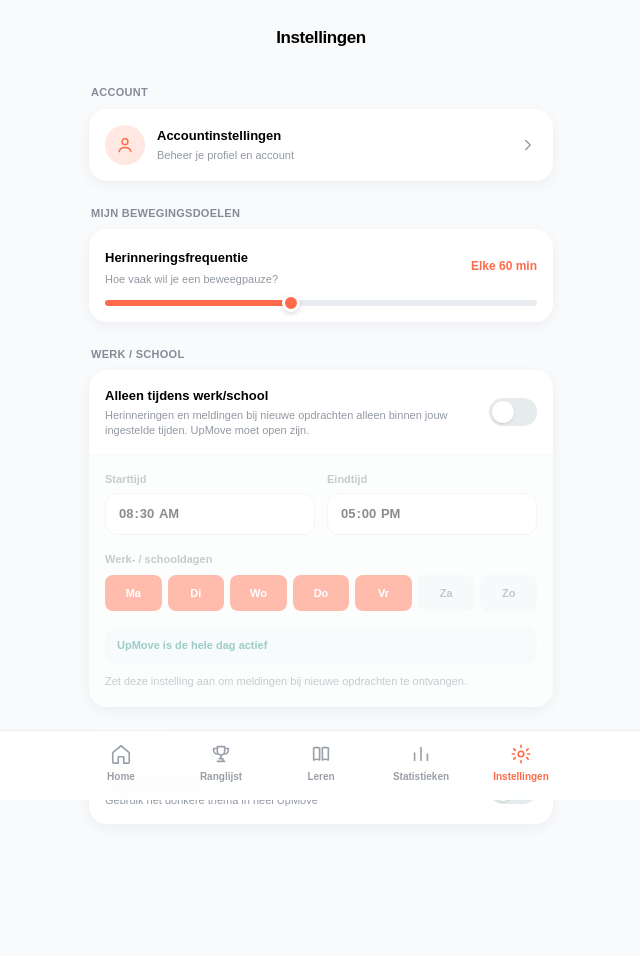
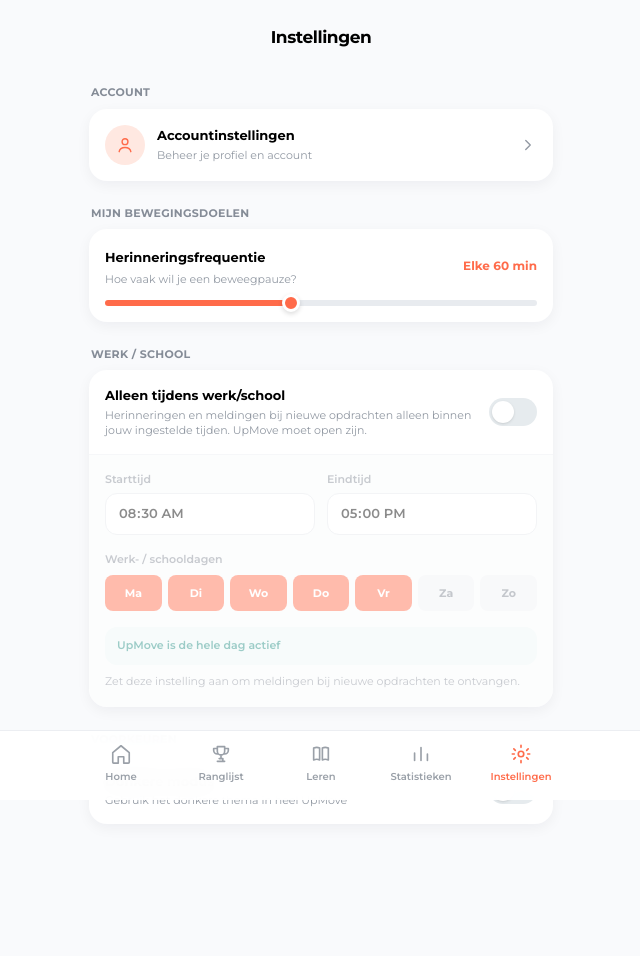
Before and after one commit to RensvdBurg/project-in-beweging, a PHP site: page /pages/settings/settings.php in a window 1280 px wide. Shown: the whole page, without its empty margins (319-959 px from the left). Run offline with PHP 8.4, Linux system fonts and the light colour scheme; the visitor is signed in with stand-in values (Sample User, id 1).

Commit message:
hide scrollbars in CSS and add Google Fonts preconnect links in settings page

```diff
--- a/css/output.css
+++ b/css/output.css
@@ -1286,6 +1286,11 @@
 }
 * {
   box-sizing: border-box;
+  scrollbar-width: none;
+  -ms-overflow-style: none;
+}
+*::-webkit-scrollbar {
+  display: none;
 }
 html, body {
   margin: 0;
--- a/pages/settings/settings.php
+++ b/pages/settings/settings.php
@@ -34,6 +34,12 @@ $userId = $_SESSION['user']['id']
     <link
         rel="stylesheet"
         href="/project-in-beweging/css/output.css?v=<?= filemtime(__DIR__ . '/../../css/output.css') ?>">
+
+    <link rel="preconnect" href="https://fonts.googleapis.com">
+    <link rel="preconnect" href="https://fonts.gstatic.com" crossorigin>
+    <link
+        href="https://fonts.googleapis.com/css2?family=Montserrat:wght@400;500;600;700&display=swap"
+        rel="stylesheet">
 
     <script src="/project-in-beweging/assets/js/app-settings.js"></script>
 
--- a/src/input.css
+++ b/src/input.css
@@ -50,6 +50,12 @@
 
 * {
   box-sizing: border-box;
+  scrollbar-width: none;
+  -ms-overflow-style: none;
+}
+
+*::-webkit-scrollbar {
+  display: none;
 }
 
 html,
```
